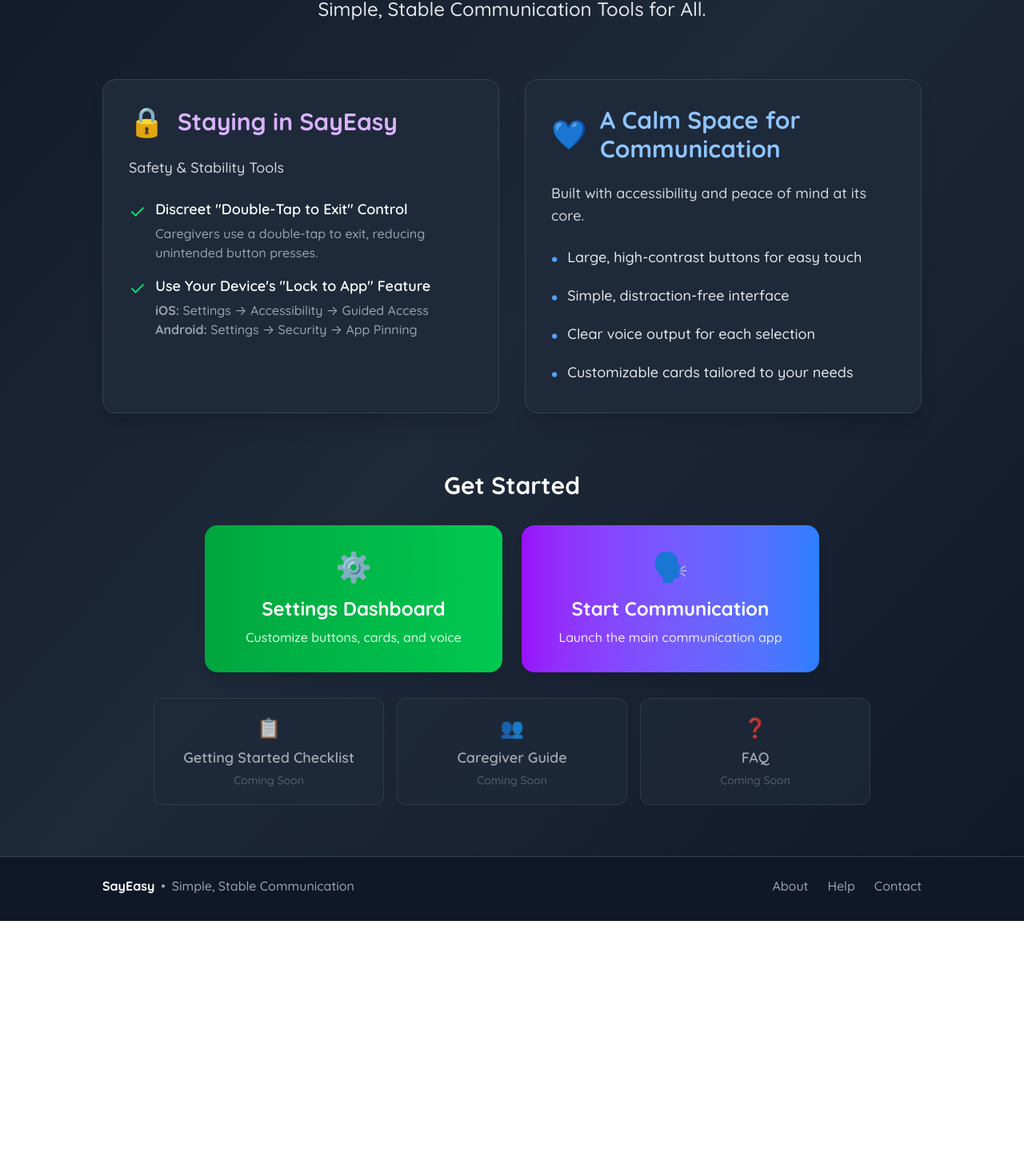
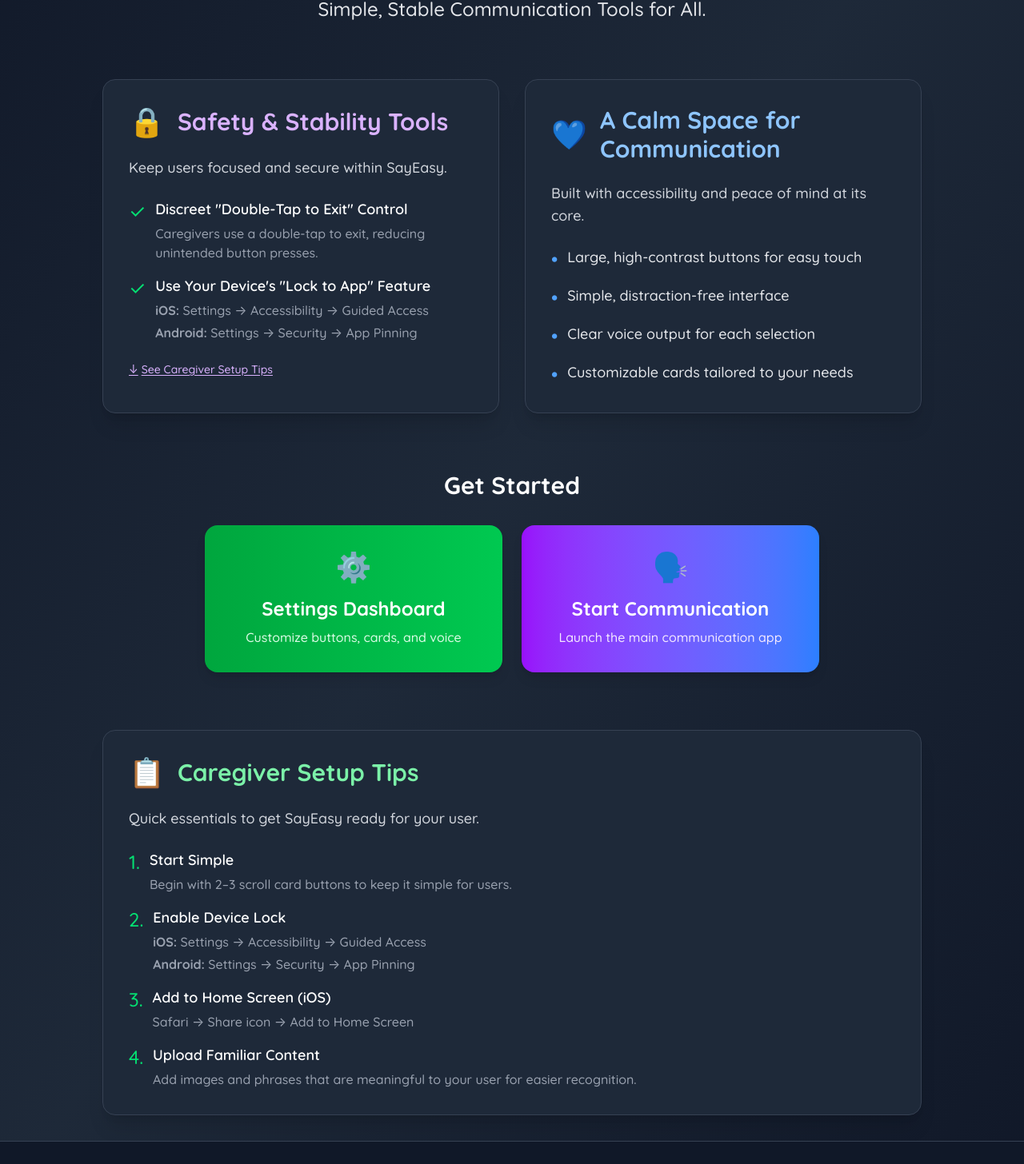
Before and after one commit to Ameee6/SayEasyLive, a React (Vite) app: page / in a window 1280 px wide. Shown: the part 318-1774 px from the top of the page at 80% size. Before the commit the page ends 1470 px from the top, so only its background shows below. Built offline with nearby package versions, Linux system fonts and the light colour scheme.

Commit message:
Streamline homepage: merge caregiver setup tips, remove FAQ, add scroll link
Co-authored-by: Ameee6 <209204818+Ameee6@users.noreply.github.com>

```diff
--- a/src/components/Homepage.jsx
+++ b/src/components/Homepage.jsx
@@ -1,4 +1,27 @@
+import { useRef, useEffect } from 'react';
+
 function Homepage({ onNavigateToSettings, onNavigateToMain }) {
+  const highlightTimeoutRef = useRef(null);
+
+  useEffect(() => {
+    return () => {
+      if (highlightTimeoutRef.current) {
+        clearTimeout(highlightTimeoutRef.current);
+      }
+    };
+  }, []);
+
+  const scrollToSetupTips = () => {
+    const element = document.getElementById('caregiver-setup-tips');
+    if (element) {
+      element.scrollIntoView({ behavior: 'smooth' });
+      element.classList.add('ring-2', 'ring-yellow-400');
+      highlightTimeoutRef.current = setTimeout(() => {
+        element.classList.remove('ring-2', 'ring-yellow-400');
+      }, 2000);
+    }
+  };
+
   return (
     <div className="min-h-screen bg-gradient-to-br from-gray-900 via-gray-800 to-gray-900 text-white flex flex-col scrollable-page">
       {/* Device Info Banner */}
@@ -44,7 +67,7 @@ function Homepage({ onNavigateToSettings, onNavigateToMain }) {
           {/* Info Cards Section - On mobile, "A Calm Space" shows first for immediate caregiver readability */}
           <section className="grid gap-8 md:grid-cols-2">
 
-            {/* Staying in SayEasy Card - Shows second on mobile (order-2), first on desktop (md:order-1) */}
+            {/* Safety & Stability Tools Card - Shows second on mobile (order-2), first on desktop (md:order-1) */}
             <div className="order-2 md:order-1 bg-gray-800 rounded-2xl p-6 md:p-8 shadow-xl border border-gray-700 hover:border-purple-500 transition-colors">
               <div className="flex items-center mb-6">
                 <span className="text-4xl mr-4">🔒</span>
@@ -52,11 +75,11 @@ function Homepage({ onNavigateToSettings, onNavigateToMain }) {
                   className="text-2xl md:text-3xl font-bold text-purple-300"
                   style={{ fontFamily: "'Quicksand', sans-serif" }}
                 >
-                  Staying in SayEasy
+                  Safety & Stability Tools
                 </h3>
               </div>
               <p className="text-lg text-gray-300 mb-6">
-                Safety & Stability Tools
+                Keep users focused and secure within SayEasy.
               </p>
               <ul className="space-y-4 text-lg">
                 <li className="flex items-start">
@@ -73,12 +96,20 @@ function Homepage({ onNavigateToSettings, onNavigateToMain }) {
                   <div>
                     <span className="font-semibold text-white">Use Your Device's "Lock to App" Feature</span>
                     <p className="text-gray-400 text-base mt-1">
-                      <strong>iOS:</strong> Settings → Accessibility → Guided Access<br />
+                      <strong>iOS:</strong> Settings → Accessibility → Guided Access
+                    </p>
+                    <p className="text-gray-400 text-base mt-1">
                       <strong>Android:</strong> Settings → Security → App Pinning
                     </p>
                   </div>
                 </li>
               </ul>
+              <button
+                onClick={scrollToSetupTips}
+                className="mt-6 text-sm text-purple-300 hover:text-purple-200 underline underline-offset-2 transition-colors flex items-center gap-1"
+              >
+                <span>↓</span> See Caregiver Setup Tips
+              </button>
             </div>
 
             {/* A Calm Space Card - Shows first on mobile (order-1), second on desktop (md:order-2) */}
@@ -160,27 +191,66 @@ function Homepage({ onNavigateToSettings, onNavigateToMain }) {
                 </span>
               </button>
             </div>
+          </section>
 
-            {/* Secondary Links */}
-            <div className="grid gap-4 md:grid-cols-3 max-w-4xl mx-auto mt-8">
-              <div className="p-5 bg-gray-800 rounded-xl border border-gray-700 text-center opacity-75">
-                <span className="text-2xl mb-2 block">📋</span>
-                <span className="text-lg font-semibold text-gray-300 block">Getting Started Checklist</span>
-                <span className="text-sm text-gray-500 mt-1 block">Coming Soon</span>
-              </div>
-
-              <div className="p-5 bg-gray-800 rounded-xl border border-gray-700 text-center opacity-75">
-                <span className="text-2xl mb-2 block">👥</span>
-                <span className="text-lg font-semibold text-gray-300 block">Caregiver Guide</span>
-                <span className="text-sm text-gray-500 mt-1 block">Coming Soon</span>
-              </div>
-
-              <div className="p-5 bg-gray-800 rounded-xl border border-gray-700 text-center opacity-75">
-                <span className="text-2xl mb-2 block">❓</span>
-                <span className="text-lg font-semibold text-gray-300 block">FAQ</span>
-                <span className="text-sm text-gray-500 mt-1 block">Coming Soon</span>
-              </div>
+          {/* Caregiver Setup Tips */}
+          <section
+            id="caregiver-setup-tips"
+            className="bg-gray-800 rounded-2xl p-6 md:p-8 shadow-xl border border-gray-700 transition-all"
+          >
+            <div className="flex items-center mb-6">
+              <span className="text-4xl mr-4">📋</span>
+              <h3
+                className="text-2xl md:text-3xl font-bold text-green-300"
+                style={{ fontFamily: "'Quicksand', sans-serif" }}
+              >
+                Caregiver Setup Tips
+              </h3>
             </div>
+            <p className="text-lg text-gray-300 mb-6">
+              Quick essentials to get SayEasy ready for your user.
+            </p>
+            <ul className="space-y-4 text-lg">
+              <li className="flex items-start">
+                <span className="text-green-400 text-2xl mr-3 flex-shrink-0">1.</span>
+                <div>
+                  <span className="font-semibold text-white">Start Simple</span>
+                  <p className="text-gray-400 text-base mt-1">
+                    Begin with 2–3 scroll card buttons to keep it simple for users.
+                  </p>
+                </div>
+              </li>
+              <li className="flex items-start">
+                <span className="text-green-400 text-2xl mr-3 flex-shrink-0">2.</span>
+                <div>
+                  <span className="font-semibold text-white">Enable Device Lock</span>
+                  <p className="text-gray-400 text-base mt-1">
+                    <strong>iOS:</strong> Settings → Accessibility → Guided Access
+                  </p>
+                  <p className="text-gray-400 text-base mt-1">
+                    <strong>Android:</strong> Settings → Security → App Pinning
+                  </p>
+                </div>
+              </li>
+              <li className="flex items-start">
+                <span className="text-green-400 text-2xl mr-3 flex-shrink-0">3.</span>
+                <div>
+                  <span className="font-semibold text-white">Add to Home Screen (iOS)</span>
+                  <p className="text-gray-400 text-base mt-1">
+                    Safari → Share icon → Add to Home Screen
+                  </p>
+                </div>
+              </li>
+              <li className="flex items-start">
+                <span className="text-green-400 text-2xl mr-3 flex-shrink-0">4.</span>
+                <div>
+                  <span className="font-semibold text-white">Upload Familiar Content</span>
+                  <p className="text-gray-400 text-base mt-1">
+                    Add images and phrases that are meaningful to your user for easier recognition.
+                  </p>
+                </div>
+              </li>
+            </ul>
           </section>
 
         </div>
```
